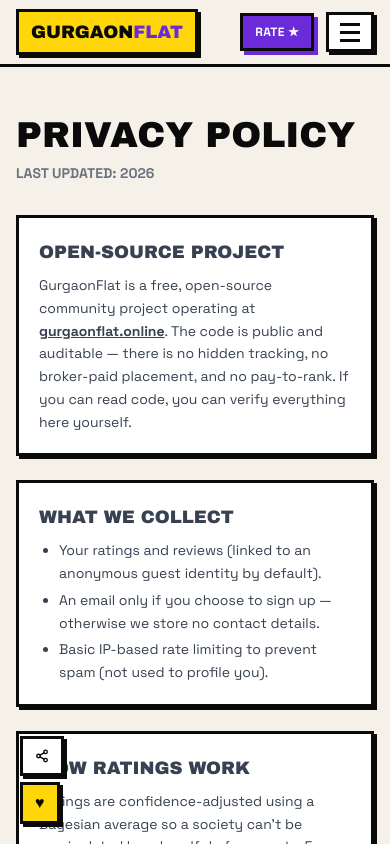
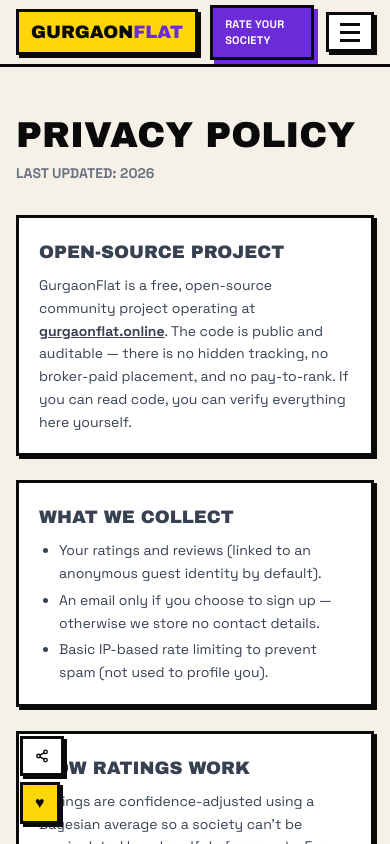
Before and after one commit to creation22/society_tier, a React (Vite) app in the folder client/: page /privacy in a window 390 px wide. Shown: the top 844 px of the page. Built offline with nearby package versions, Linux system fonts and the light colour scheme; no server answers.

Commit message:
fix(navbar): always show full 'Rate Your Society' label on mobile

```diff
--- a/client/src/components/Navbar.jsx
+++ b/client/src/components/Navbar.jsx
@@ -43,10 +43,9 @@ export default function Navbar() {
 
           <Link
             to="/societies?openRate=1"
-            className="brutal-btn ml-auto bg-accent text-white shadow-brutal-accent !px-3 !py-2 text-xs sm:ml-0 sm:!px-5 sm:!py-2.5 sm:text-sm"
+            className="brutal-btn ml-auto bg-accent text-white shadow-brutal-accent !px-3 !py-2 text-[11px] sm:ml-0 sm:!px-5 sm:!py-2.5 sm:text-sm"
           >
-            <span className="sm:hidden">Rate ★</span>
-            <span className="hidden sm:inline">Rate Your Society</span>
+            Rate Your Society
           </Link>
 
           <button
```
